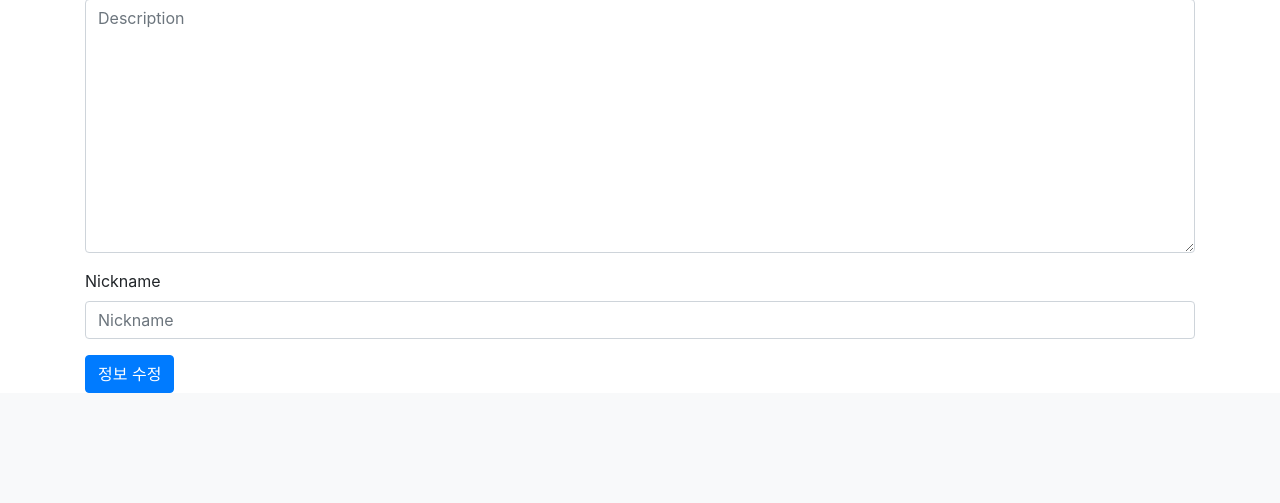
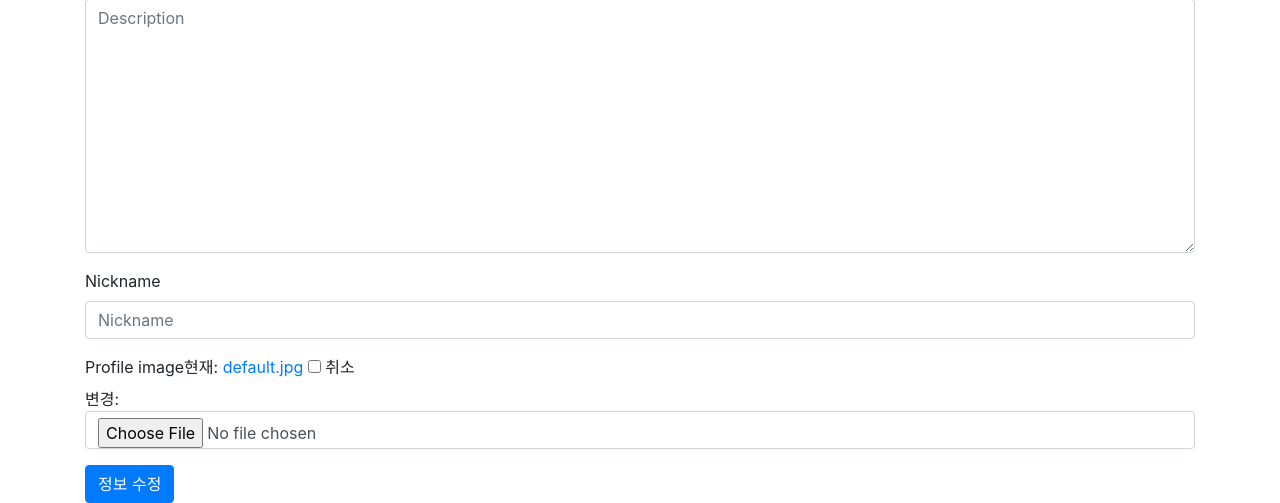
Before and after one commit to don2101/Insta, a Django app: page /accounts/update/ in a window 1280 px wide. Shown: the part 660-1163 px from the top of the page. Before the commit the page ends 1053 px from the top, so only its background shows below. Run offline with Django 3.2, Linux system fonts and the light colour scheme; the visitor is signed in with stand-in values (Sample User, id 1); data comes from the database, SQL or seed files in the repository; some libraries are stand-ins or nearby versions.

Commit message:
user의 profile정보에 프로필 사진 column 추가 & people페이지에서 프로필 사진이 출력되는 기능 추가

```diff
--- a/accounts/forms.py
+++ b/accounts/forms.py
@@ -7,13 +7,13 @@ from .models import Profile
 class CustomUserChangeForm(UserChangeForm):
     class Meta:
         model = get_user_model()
-        fields = ['username', 'email', 'first_name', 'last_name', ]
+        fields = ['username', 'email', 'first_name', 'last_name']
 
 
 class ProfileForm(forms.ModelForm):
     class Meta:
         model = Profile
-        fields = ['description', 'nickname', ]
+        fields = ['description', 'nickname', 'profile_image']
 
 
 class CustomUserCreationForm(UserCreationForm):
--- a/accounts/models.py
+++ b/accounts/models.py
@@ -8,6 +8,7 @@ class Profile(models.Model):
     user = models.OneToOneField(settings.AUTH_USER_MODEL, on_delete=models.CASCADE)
     description = models.TextField(blank=True)
     nickname = models.CharField(max_length=30, blank=True)
+    profile_image = models.ImageField(blank=True, default='default.jpg')
 
 
 class User(AbstractUser):
--- a/accounts/templates/accounts/people.html
+++ b/accounts/templates/accounts/people.html
@@ -2,6 +2,10 @@
 
 
 {% block body %}
+
+<img src="{{ people.profile.profile_image.url }}" style="width:100px;height:100px;">
+
+
 <h1>{{ people.username }}
 
 {% if user in people.followers.all %}
--- a/accounts/templates/accounts/update.html
+++ b/accounts/templates/accounts/update.html
@@ -5,7 +5,7 @@
 {% block body %}
 
 <h2> Change Information </h2>
-<form method="POST">
+<form method="POST" enctype="multipart/form-data">
   {% csrf_token %}
   {% bootstrap_form user_change_form %}
   {% bootstrap_form profile_form %}
--- a/accounts/views.py
+++ b/accounts/views.py
@@ -68,7 +68,7 @@ def update(request):
     if request.method == "POST":
         # updating
         user_change_form = CustomUserChangeForm(data=request.POST, instance=request.user)
-        profile_form = ProfileForm(data=request.POST, instance=request.user.profile)
+        profile_form = ProfileForm(data=request.POST, files=request.FILES, instance=request.user.profile)
 
         if user_change_form.is_valid() and profile_form.is_valid():
             user = user_change_form.save()
```
Also changed, not shown: accounts/migrations/0002_profile_image.py (added), accounts/migrations/0003_auto_20190418_1046.py (added), accounts/migrations/0004_auto_20190418_1056.py (added).
